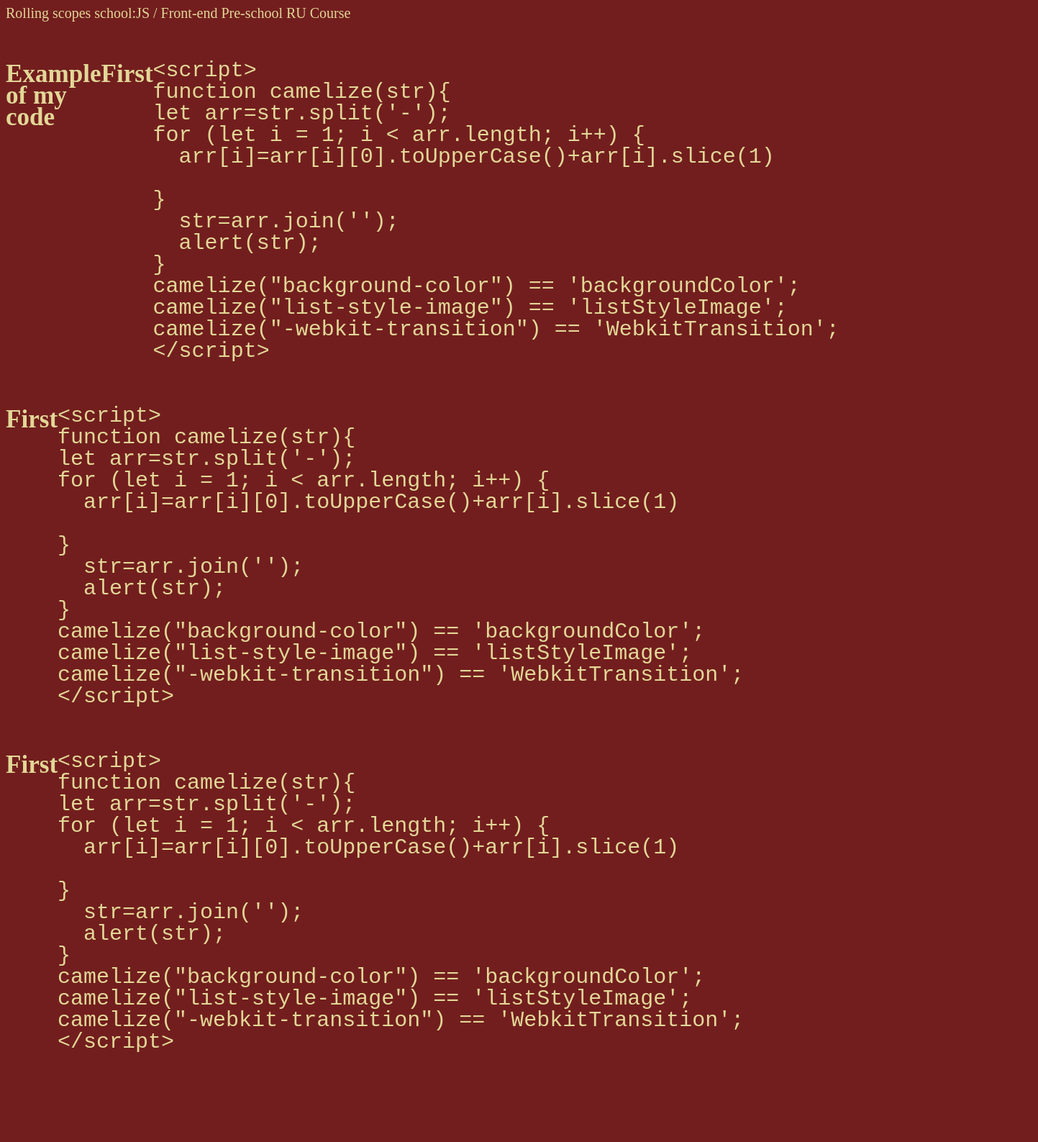
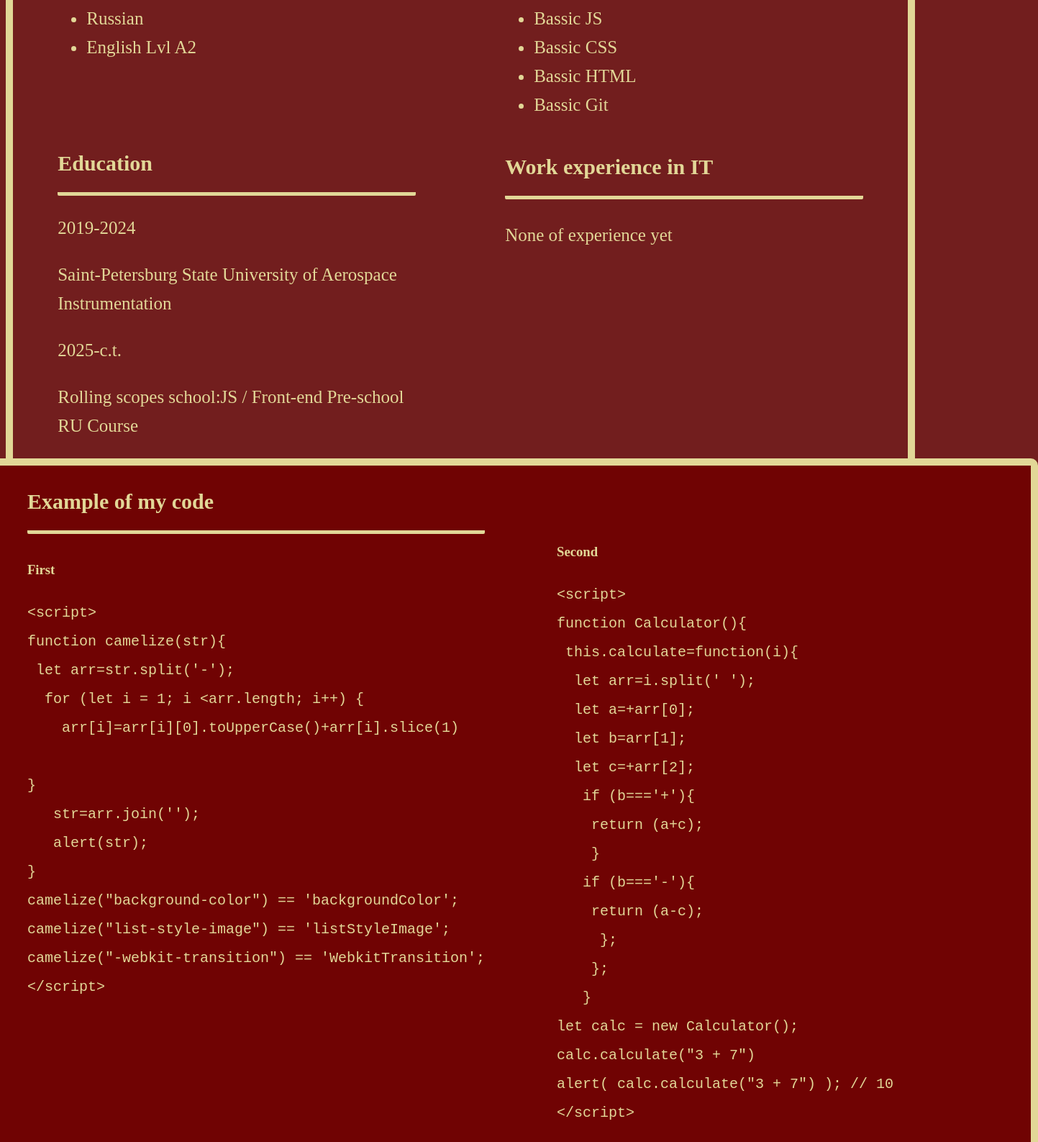
Before and after one commit to Dr-Klef/rsschool-cv, a plain HTML site: page index.html in a window 1280 px wide. Shown: the part 1020-2607 px from the top of the page at 72% size, 1443 px wide, since content can reach past the window. Before the commit the page ends 2521 px from the top, so only its background shows below. Drawn offline with Linux system fonts and the light colour scheme; a web font is replaced by a local one.

Commit message:
feat borders

```diff
--- a/index.html
+++ b/index.html
@@ -6,29 +6,43 @@
          <title>CV</title>
       </head>
       <body>
+        <div class="Head">
         <h1 class="FirstSecondName">Loktionov Alexandr</h1>
         <img src="images/MyPhoto.jpg" alt="My beautifule Photo" class="PhotoProfile">
-        <main>
-        <section>
-            <h3 class="Heading">About me</h3>
-            <p class="Aboutme">Hi,my name is Loktionov Alexandr and am 24 y.o.For now my main objective is to learning new skill disciplinedly and will change my life.The most of my life I want to nothing and was afraid of thinking about my future.In current I try hard to change myself.I learn frontend,improve my english, trayning on a horizontal bar, go to a trips.I want to a realize my potentional and think, that any real changes for personality is a hard and its your pay for stand better.I tryed me in 3D art, musics(still play acoustic guitar),photo.Now I work civilian ingenier of a Radio-electronic equipment.</p>
+        </div>
+        <main class="Wrapper">
+        <section class="Noteacode">
+            <div class="Block Aboutme">
+            <h2 class="Heading">About me</h2>
+            <p class="Aboutme">Hi,my name is Loktionov Alexandr and am 24 y.o.For now my main objective is to learning new skill
+            disciplinedly and will change my life.The most of my life I want to nothing and was afraid of thinking about
+            my future.In current I try hard to change myself.I learn frontend,improve my english, trayning on a horizontal
+            bar, go to a trips.I want to a realize my potentional and think, that any real changes for personality is a hard
+            and its your pay for stand better.I tryed me in 3D art, musics(still play acoustic guitar),photo.Now I work civilian
+            ingenier of a Radio-electronic equipment.</p>
+          </div>
            </section>
-        <section>
+             <section class="Noteacode">
+              <div class="Block">
             <h3 class="Heading">My contacts</h3>
             <ul>
                 <li>Telephone:********</li>
                 <li>Telegram:*****</li>
-                <li><a href="https://discord.com/channels/@me">My discord</a></li>
+                <li><a href="https://discord.com/channels/@me" class="Link">My discord</a></li>
             </ul>
+              </div>
              </section>
-             <section>
+             <section class="Noteacode">
+              <div class="Block">
             <h3 class="Heading">Languages</h3>
             <ul>
                 <li>Russian</li>
                 <li>English Lvl A2</li>
             </ul>
+              </div>
              </section>
-             <section>
+             <section class="Noteacode">
+              <div class="Block">
              <h3 class="Heading">Skills in Frontend Development</h3>
                 <ul>
                     <li>Bassic JS</li>
@@ -36,60 +50,33 @@
                     <li>Bassic HTML</li>
                     <li>Bassic Git</li>
                 </ul>
+              </div>
              </section>
-             <section>
+             <section class="Noteacode">
+               <div class="Block">
                 <h2 class="Heading">Education</h2>
                     <p>2019-2024</p>
                     <p>Saint-Petersburg State University of Aerospace Instrumentation</p>
                     <p>2025-c.t.</p>
                     <p>Rolling scopes school:JS / Front-end Pre-school RU Course</p>
+               </div>
                   </section>
-             <section>
+             <section class="Noteacode">
+              <div class="Block">
              <h3 class="Heading">Work experience in IT</h3>
              <p>None of experience yet</p>
+              </div>
              </section>
-             <section >
-                <div class="Heading Code">
-                <h3>Example of my code</h3>
+             <section class="border">
+             <div class="code-wrapper">
+             <section class="Color First">
+                 <div class="HeadingCode">
+                  <h3 class="Heading">Example of my code</h3>
                   <h3>First</h3>
-                <pre><code>&lt;script&gt;
+                  <pre class="Code"><code>&lt;script&gt;
 function camelize(str){
  let arr=str.split('-');
-for (let i = 1; i < arr.length; i++) {
-  arr[i]=arr[i][0].toUpperCase()+arr[i].slice(1)
-
-}
-  str=arr.join('');
-  alert(str);
-}
-camelize("background-color") == 'backgroundColor';
-camelize("list-style-image") == 'listStyleImage';
-camelize("-webkit-transition") == 'WebkitTransition';
-&lt;&sol;script&gt; </code></pre>
-                </div>
-                <div class="Heading Code">
-                <h3>First</h3>
-                <pre><code>&lt;script&gt;
-function camelize(str){
-let arr=str.split('-');
-for (let i = 1; i < arr.length; i++) {
-  arr[i]=arr[i][0].toUpperCase()+arr[i].slice(1)
-
-}
-  str=arr.join('');
-  alert(str);
-}
-camelize("background-color") == 'backgroundColor';
-camelize("list-style-image") == 'listStyleImage';
-camelize("-webkit-transition") == 'WebkitTransition';
-&lt;&sol;script&gt; </code></pre>
-                </div>
-                <div class="Heading Code">
-                <h3>First</h3>
-                <pre><code>&lt;script&gt;
-function camelize(str){
-let arr=str.split('-');
-for (let i = 1; i < arr.length; i++) {
+  for (let i = 1; i &lt;arr.length; i++) {
     arr[i]=arr[i][0].toUpperCase()+arr[i].slice(1)
 
 }
@@ -102,6 +89,32 @@ camelize("-webkit-transition") == 'WebkitTransition';
 &lt;&sol;script&gt; </code></pre>
                 </div>
                 </section>
+                <section class="Color Second">
+                 <div class="HeadingCode Second">
+                  <h3>Second</h3>
+                  <pre class="Code"><code>&lt;script&gt;
+function Calculator(){
+ this.calculate=function(i){
+  let arr=i.split(' ');
+  let a=+arr[0];
+  let b=arr[1];
+  let c=+arr[2];
+   if (b==='+'){
+    return (a+c);
+    }
+   if (b==='-'){
+    return (a-c);
+     };
+    };
+   }
+let calc = new Calculator();
+calc.calculate("3 + 7")
+alert( calc.calculate("3 + 7") ); // 10
+&lt;&sol;script&gt; </code></pre>
+                  </div>
+               </section>
+               </div>
+               </section>
                </main>
     </body>
  </html>
--- a/style.css
+++ b/style.css
@@ -7,43 +7,113 @@ body {
   font-family: adobemyungjostd-medium;
   background-color: #721E1E;
   color: #E2D797;
-  line-height: 30px;
+  line-height: 40px;
+
 }
 
 li {
-    font-size: 20px;
+    font-size: 25px;
 }
 
 p {
-    font-size: 20px;
+    font-size: 25px;
 }
 
-h1{
-    padding-left:30%;
-    font-size:50px;
-    font-style: italic;
+.FirstSecondName{
+  font-size:50px;
+  font-style: italic;
+  border-bottom: 10px solid #E2D797;
+  margin-bottom: 290px;
+  border-radius: 10px;
+
 }
+
+.Link{
+  color:#E2D797;
+}
+
 
 .Heading{
     font-size:30px;
 }
 
 .PhotoProfile{
-    width: 500px;
-    height: 500px;
-    border-radius: 50%;
+  width: 300;
+  height: 300px;
+  border-radius: 150px;
+  border:10px solid #E2D797
 }
-main {
+.Code{
+  font-size: 20px;
+}
+
+.Wrapper{
+  border:10px solid #E2D797;
+  border-radius: 10px;
   display: flex;
   flex-wrap: wrap;
-  gap: 10%;
- }
+  justify-content:center;
+  margin:0 auto;
+  max-width: 1500px;
+  gap:10%;
 
-section {
+}
+
+.Noteacode{
   width: 40%;
 }
 
-div{
-     display: flex;
-     width: 10%;
+.Heading{
+  border-bottom: 5px solid #E2D797;
+  padding-bottom: 20px;
+  border-radius: 2px;
 }
+
+.Block.Aboutme{
+width: 700px;
+}
+
+.BlockCode{
+  display: flex;
+}
+.HeadingCode.Second{
+  margin-top: 100px;
+}
+
+.Head{
+  display: flex;
+  max-width: 1600px;
+  justify-content:space-between;
+  margin:0 auto;
+}
+
+.FirstSecondName{
+margin-left:30% ;
+}
+
+.PhotoProfile{
+  padding: 0px;
+  margin-top: 5%;
+}
+
+
+.Color{
+background-color: rgb(112, 3, 3);
+}
+.Color.First{
+  padding-left: 191px;
+}
+.Color.Second{
+  padding-right: 191px;
+}
+.code-wrapper {
+  display: flex;
+  gap: 100px;
+  flex-wrap: nowrap;
+}
+.border{
+  border: solid #E2D797;
+  border-radius: 10px;
+  border-width:10px ;
+  background-color: rgb(112, 3, 3);
+}
```
Also changed, not shown: images/MyPhoto.jpg (added), 1 other file. Lines whose indentation alone changed are shown as unchanged.
